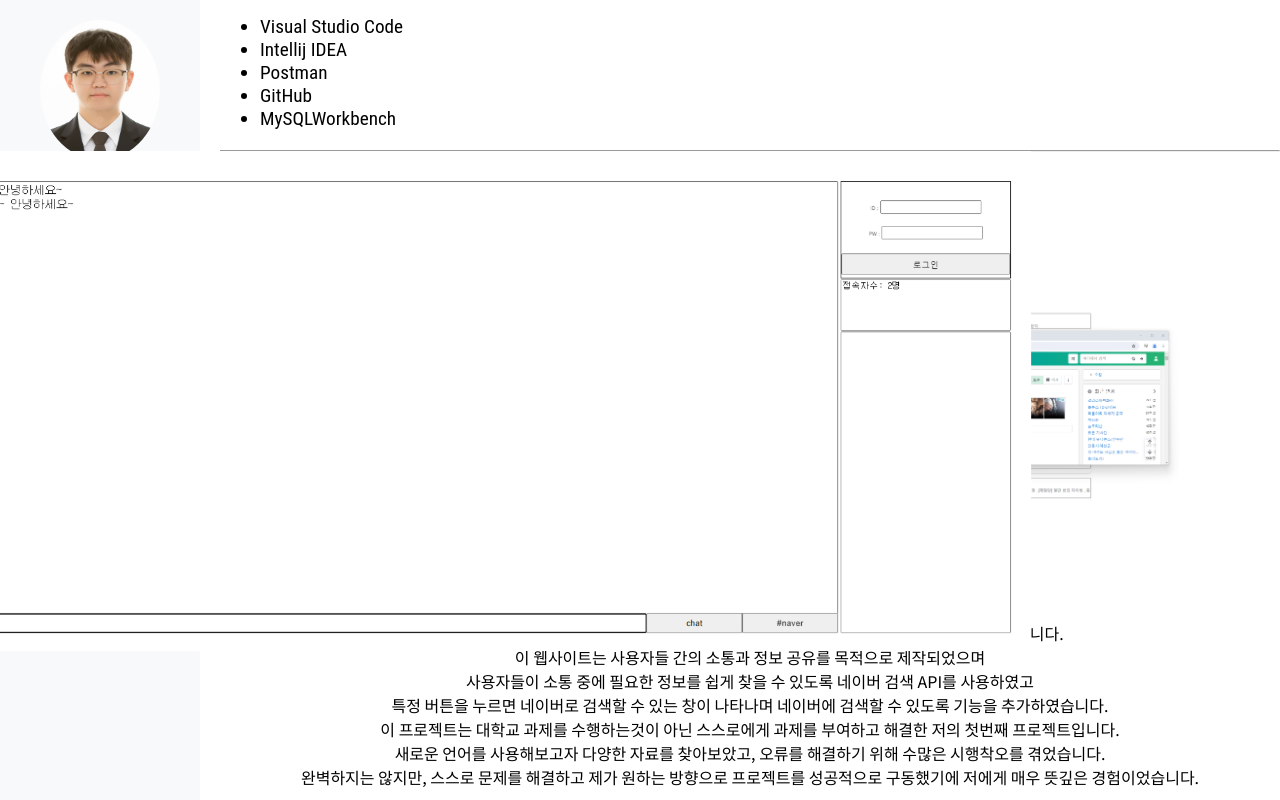
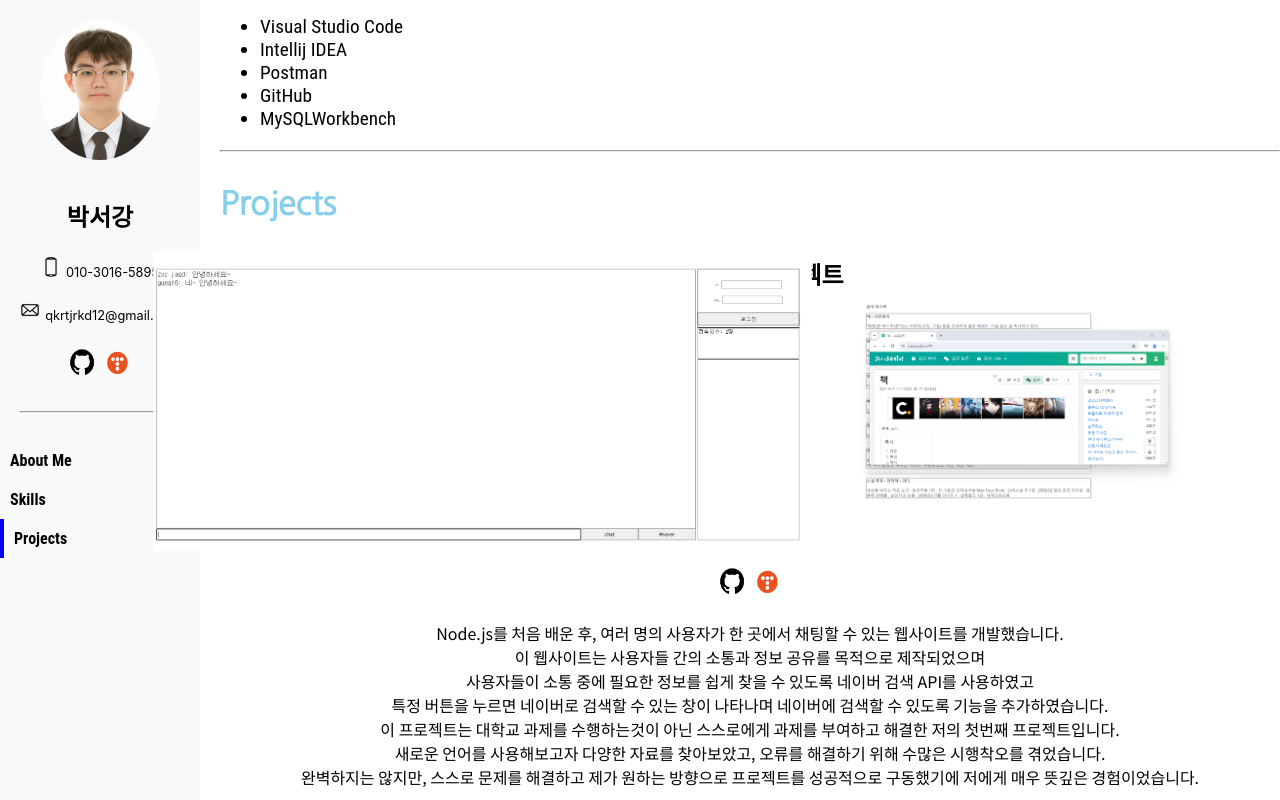
Before and after one commit to Cjxisia/portfolio, a React (Create React App) app: page / in a window 1280 px wide. In both pictures the pointer is over the picture 482 px from the left and 1596 px from the top of the page. Shown: the part 1196-1996 px from the top of the page. Built offline with nearby package versions, Linux system fonts and the light colour scheme.

Commit message:
portpolio

```diff
--- a/src/css/MainComponent.css
+++ b/src/css/MainComponent.css
@@ -97,5 +97,5 @@ section h2 {
 }
 
 .image-grid img:hover {
-  transform: scale(2.5);
+  transform: scale(1.5);
 }
```
